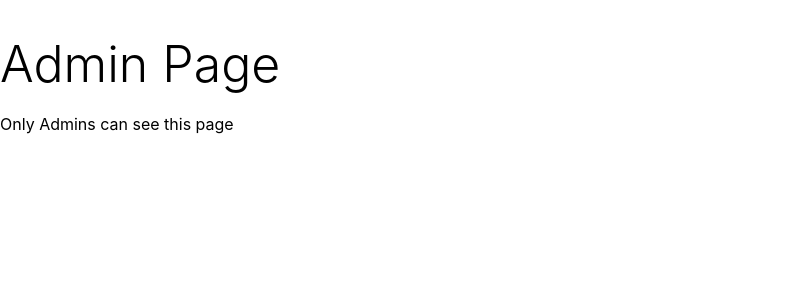
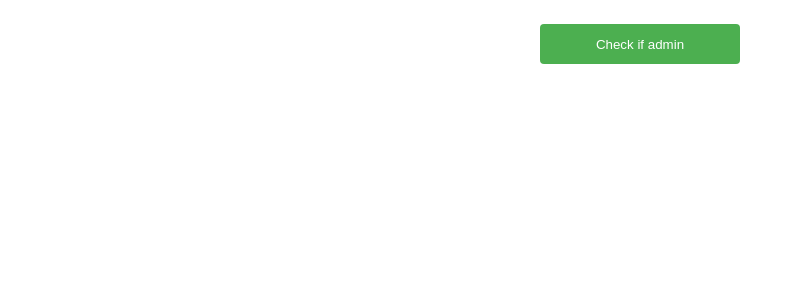
Before and after one commit to BlazOsredkar/Fake-Malice-Frontend, a React (Create React App) app: page /admin in a window 1280 px wide. Shown: the top 300 px of the page, without its empty margins (0-802 px from the left). Built offline with nearby package versions, Linux system fonts and the light colour scheme.

Commit message:
Update adminPage.js

```diff
--- a/src/Pages/adminPage.js
+++ b/src/Pages/adminPage.js
@@ -1,9 +1,6 @@
 import React from "react";
 import axios from "axios";
-import ScvLogo from "../style/school_logo.png";
-import { store } from "../app/store";
-import { setUserLoading, userLogin } from "../auth/userSlice";
-import { useDispatch } from "react-redux";
+import NotFoundPage from "./404page/404";
 
 const AdminPage = () => {
   async function handleSubmit(e) {
@@ -13,16 +10,25 @@ const AdminPage = () => {
       withCredentials: true,
     });
     if (odgovor.data.isadmin === true) {
-      alert("Da");
+        return (
+            <div>
+                <h1>Admin Page</h1>
+                <p>Only Admins can see this page</p>
+            </div>
+        );
     } else {
-      alert("You are not an admin!");
+      return(
+          <NotFoundPage/>
+        );
     }
   }
   return (
-    <div>
-      <h1>Admin Page</h1>
-      <p>Only Admins can see this page</p>
-    </div>
+      /*Check if user is admin*/
+        <form onSubmit={handleSubmit}>
+            <div className="button">
+                <input className="submit" type="submit" value="Check if admin" />
+            </div>
+        </form>
   );
 };
 
```
